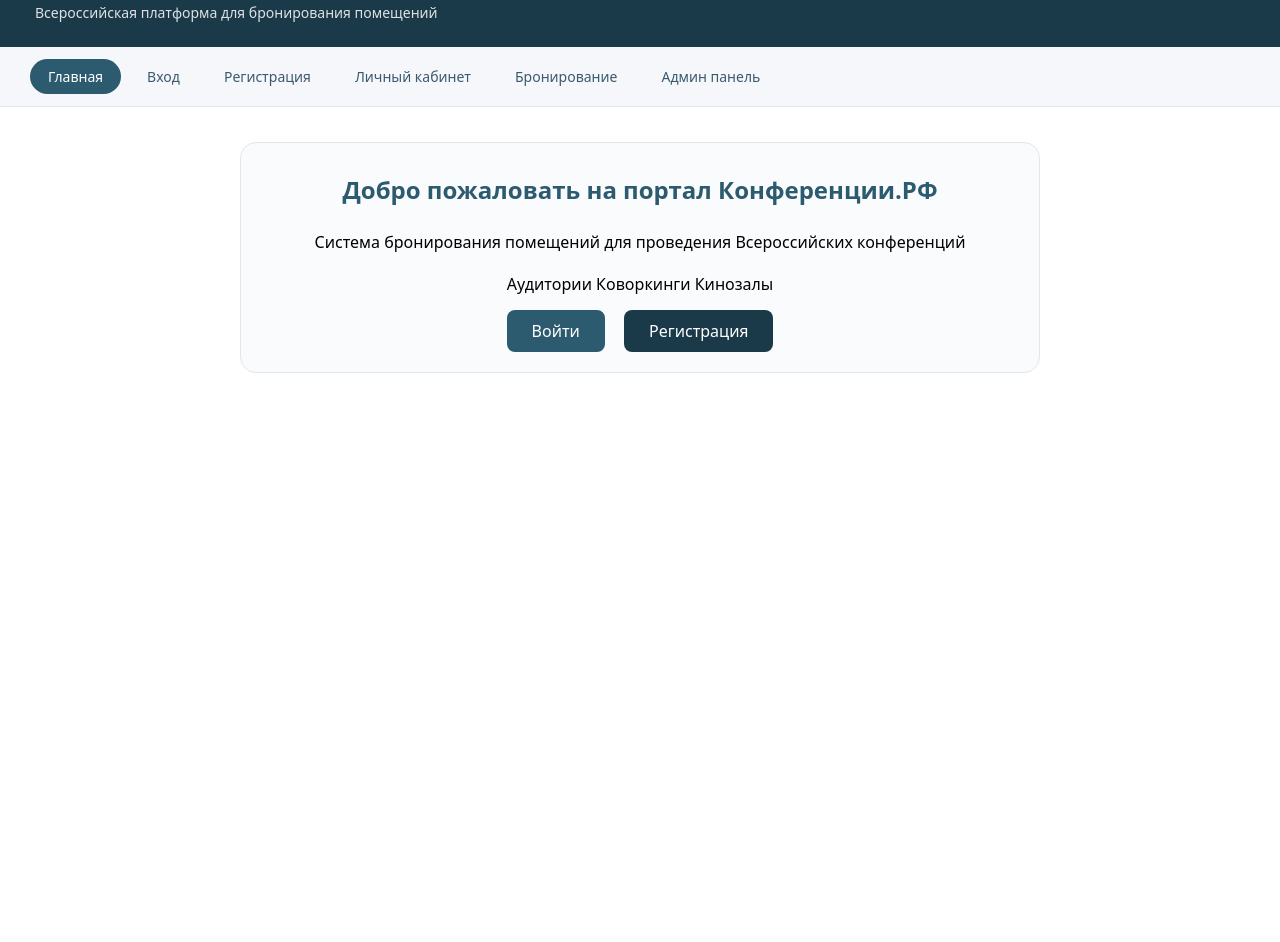
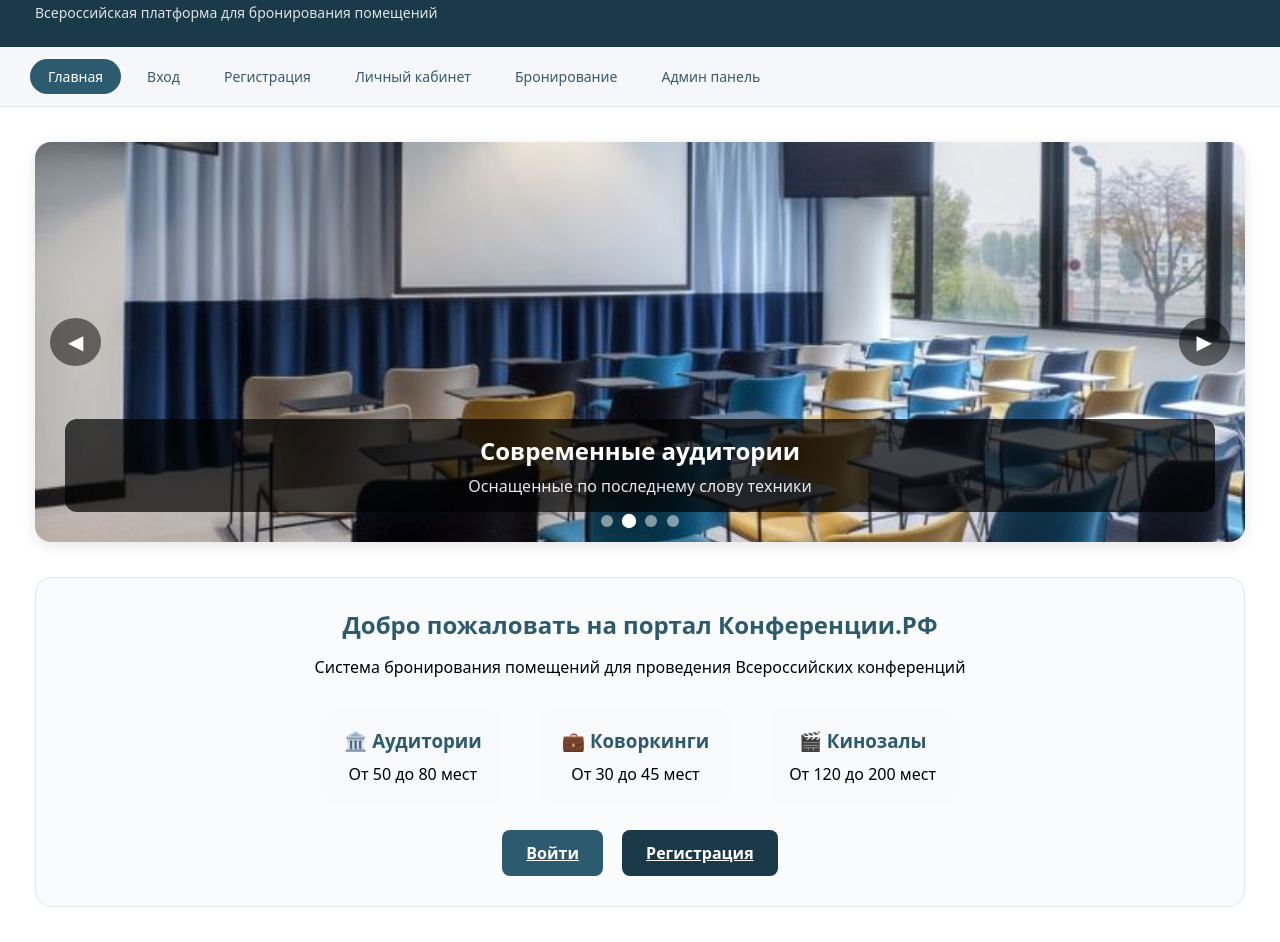
Before and after one commit to sprashivai/DemoEXAM, a website: page public/index.html in a window 1280 px wide. Shown: the part 66-1008 px from the top of the page. Before the commit the page ends 800 px from the top, so only its background shows below. Drawn offline with Linux system fonts and the light colour scheme.

Commit message:
добавил слайдер в index and new page bookings

```diff
--- /dev/null
+++ b/public/css/slider.css
@@ -0,0 +1,172 @@
+.slider-container {
+    position: relative;
+    width: 100%;
+    overflow: hidden;
+    border-radius: 16px;
+    margin-bottom: 35px;
+    box-shadow: 0 4px 15px rgba(0,0,0,0.1);
+}
+
+.slider {
+    display: flex;
+    transition: transform 0.5s ease-in-out;
+}
+
+.slide {
+    min-width: 100%;
+    position: relative;
+}
+
+.slide img {
+    width: 100%;
+    height: 400px;
+    object-fit: cover;
+    display: block;
+}
+
+.slide-caption {
+    position: absolute;
+    bottom: 30px;
+    left: 30px;
+    right: 30px;
+    background: rgba(0,0,0,0.7);
+    color: white;
+    padding: 15px 25px;
+    border-radius: 12px;
+    text-align: center;
+}
+
+.slide-caption h3 {
+    font-size: 24px;
+    margin-bottom: 8px;
+}
+
+.slide-caption p {
+    font-size: 16px;
+    opacity: 0.9;
+}
+
+.slider-prev, .slider-next {
+    position: absolute;
+    top: 50%;
+    transform: translateY(-50%);
+    background: rgba(0,0,0,0.5);
+    color: white;
+    border: none;
+    padding: 12px 18px;
+    cursor: pointer;
+    font-size: 20px;
+    border-radius: 50%;
+    transition: all 0.3s;
+    z-index: 10;
+}
+
+.slider-prev:hover, .slider-next:hover {
+    background: rgba(0,0,0,0.8);
+    transform: translateY(-50%) scale(1.1);
+}
+
+.slider-prev {
+    left: 15px;
+}
+
+.slider-next {
+    right: 15px;
+}
+
+.slider-dots {
+    position: absolute;
+    bottom: 15px;
+    left: 50%;
+    transform: translateX(-50%);
+    display: flex;
+    gap: 10px;
+    z-index: 10;
+}
+
+.dot {
+    width: 12px;
+    height: 12px;
+    background: rgba(255,255,255,0.5);
+    border-radius: 50%;
+    cursor: pointer;
+    transition: all 0.3s;
+}
+
+.dot.active {
+    background: white;
+    transform: scale(1.2);
+}
+
+.features {
+    display: flex;
+    justify-content: center;
+    gap: 40px;
+    margin-top: 30px;
+    flex-wrap: wrap;
+}
+
+.feature {
+    text-align: center;
+    padding: 20px;
+    background: #f8f9fa;
+    border-radius: 12px;
+    min-width: 150px;
+}
+
+.feature h3 {
+    color: #2c5a6e;
+    margin-bottom: 10px;
+}
+
+.info-block {
+    text-align: center;
+    padding: 30px;
+    background: #f9fbfd;
+    border-radius: 16px;
+    border: 1px solid #e1e8ed;
+}
+
+.info-block h2 {
+    color: #2c5a6e;
+    margin-bottom: 15px;
+}
+
+@media (max-width: 768px) {
+    .slide img {
+        height: 250px;
+    }
+
+    .slide-caption {
+        bottom: 15px;
+        left: 15px;
+        right: 15px;
+        padding: 10px 15px;
+    }
+
+    .slide-caption h3 {
+        font-size: 16px;
+    }
+
+    .slide-caption p {
+        font-size: 12px;
+    }
+
+    .slider-prev, .slider-next {
+        padding: 8px 12px;
+        font-size: 16px;
+    }
+
+    .features {
+        gap: 15px;
+    }
+
+    .feature {
+        min-width: 100px;
+        padding: 15px;
+    }
+
+    .feature h3 {
+        font-size: 14px;
+    }
+}
--- a/public/index.html
+++ b/public/index.html
@@ -5,6 +5,7 @@
     <meta name="viewport" content="width=device-width, initial-scale=1.0">
     <title>Конференции.РФ - Главная</title>
     <link rel="stylesheet" href="css/style.css">
+    <link rel="stylesheet" href="css/slider.css">
 </head>
 <body>
     <div class="container">
@@ -24,17 +25,146 @@
         </div>
 
         <div class="content">
-            <div class="form-card" style="text-align:center; max-width:800px;">
+            <div class="slider-container">
+                <div class="slider" id="mainSlider">
+                    <div class="slide">
+                        <img src="./images/1.jpg" alt="Слайд 1">
+                        <div class="slide-caption">
+                            <h3>Всероссийские конференции</h3>
+                            <p>Лучшие площадки для проведения мероприятий</p>
+                        </div>
+                    </div>
+                    <div class="slide">
+                        <img src="./images/2.jpg" alt="Слайд 2">
+                        <div class="slide-caption">
+                            <h3>Современные аудитории</h3>
+                            <p>Оснащенные по последнему слову техники</p>
+                        </div>
+                    </div>
+                    <div class="slide">
+                        <img src="./images/3.jpg" alt="Слайд 3">
+                        <div class="slide-caption">
+                            <h3>Комфортные коворкинги</h3>
+                            <p>Пространство для продуктивной работы</p>
+                        </div>
+                    </div>
+                    <div class="slide">
+                        <img src="./images/4.jpg" alt="Слайд 4">
+                        <div class="slide-caption">
+                            <h3>Вместительные кинозалы</h3>
+                            <p>Идеально для масштабных конференций</p>
+                        </div>
+                    </div>
+                </div>
+                <button class="slider-prev" id="sliderPrev">◀</button>
+                <button class="slider-next" id="sliderNext">▶</button>
+                <div class="slider-dots" id="sliderDots"></div>
+            </div>
+
+            <div class="info-block">
                 <h2>Добро пожаловать на портал Конференции.РФ</h2>
-                <p style="margin:20px 0;">Система бронирования помещений для проведения Всероссийских конференций</p>
-                <p style="margin:10px 0;">Аудитории  Коворкинги  Кинозалы</p>
+                <p>Система бронирования помещений для проведения Всероссийских конференций</p>
+                <div class="features">
+                    <div class="feature">
+                        <h3>🏛️ Аудитории</h3>
+                        <p>От 50 до 80 мест</p>
+                    </div>
+                    <div class="feature">
+                        <h3>💼 Коворкинги</h3>
+                        <p>От 30 до 45 мест</p>
+                    </div>
+                    <div class="feature">
+                        <h3>🎬 Кинозалы</h3>
+                        <p>От 120 до 200 мест</p>
+                    </div>
+                </div>
                 <div style="margin-top:25px;">
-                    <a href="login.html" style="background:#2c5a6e; color:white; padding:10px 25px; border-radius:8px; text-decoration:none;">Войти</a>
-                    <a href="register.html" style="background:#1a3a4a; color:white; padding:10px 25px; border-radius:8px; text-decoration:none; margin-left:15px;">Регистрация</a>
+                    <a href="login.html" class="btn-primary" style="display:inline-block; width:auto; margin-right:15px;">Войти</a>
+                    <a href="register.html" class="btn-primary" style="display:inline-block; width:auto; background:#1a3a4a;">Регистрация</a>
                 </div>
             </div>
         </div>
     </div>
+    <script>
+        document.addEventListener('DOMContentLoaded', function() {
+            const slider = document.getElementById('mainSlider');
+            const slides = document.querySelectorAll('.slide');
+            const prevBtn = document.getElementById('sliderPrev');
+            const nextBtn = document.getElementById('sliderNext');
+            const dotsContainer = document.getElementById('sliderDots');
+
+            let currentIndex = 0;
+            let slideInterval;
+            const totalSlides = slides.length;
+            const intervalTime = 3000;
+
+            function createDots() {
+                dotsContainer.innerHTML = '';
+                for (let i = 0; i < totalSlides; i++) {
+                    const dot = document.createElement('div');
+                    dot.classList.add('dot');
+                    if (i === currentIndex) dot.classList.add('active');
+                    dot.addEventListener('click', () => goToSlide(i));
+                    dotsContainer.appendChild(dot);
+                }
+            }
+
+            function updateDots() {
+                const dots = document.querySelectorAll('.dot');
+                dots.forEach((dot, index) => {
+                    if (index === currentIndex) {
+                        dot.classList.add('active');
+                    } else {
+                        dot.classList.remove('active');
+                    }
+                });
+            }
+
+            function goToSlide(index) {
+                if (index < 0) index = totalSlides - 1;
+                if (index >= totalSlides) index = 0;
+                currentIndex = index;
+                slider.style.transform = `translateX(-${currentIndex * 100}%)`;
+                updateDots();
+                resetInterval();
+            }
+
+            function nextSlide() {
+                goToSlide(currentIndex + 1);
+            }
+
+            function prevSlide() {
+                goToSlide(currentIndex - 1);
+            }
+
+            function startAutoSlide() {
+                slideInterval = setInterval(nextSlide, intervalTime);
+            }
+
+            function resetInterval() {
+                clearInterval(slideInterval);
+                startAutoSlide();
+            }
+
+            if (prevBtn) prevBtn.addEventListener('click', prevSlide);
+            if (nextBtn) nextBtn.addEventListener('click', nextSlide);
+
+            createDots();
+            startAutoSlide();
+
+            const sliderContainer = document.querySelector('.slider-container');
+            if (sliderContainer) {
+                sliderContainer.addEventListener('mouseenter', () => {
+                    clearInterval(slideInterval);
+                });
+
+                sliderContainer.addEventListener('mouseleave', () => {
+                    startAutoSlide();
+                });
+            }
+        });
+    </script>
+
     <script src="js/main.js"></script>
 </body>
 </html>
```
Also changed, not shown: public/booking.html (added, +85 -0 lines), public/images/1.jpeg (added), public/images/1.jpg (added), public/images/2.jpeg (added), public/images/2.jpg (added), public/images/3.jpeg (added), public/images/3.jpg (added), public/images/4.jpeg (added), public/images/4.jpg (added).
